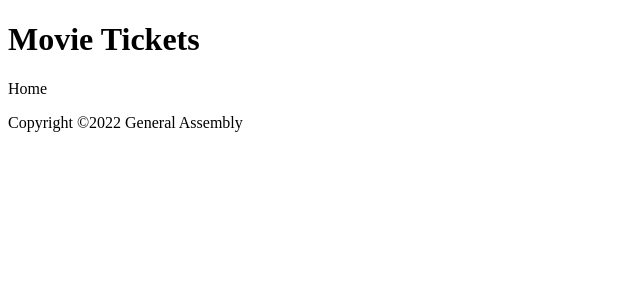
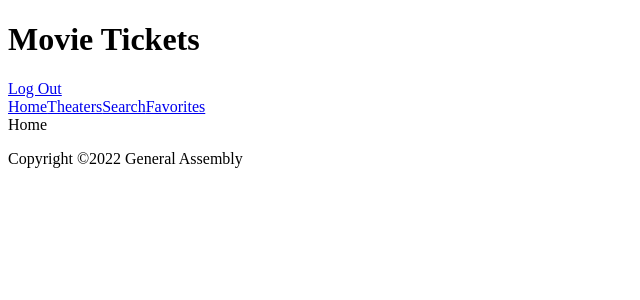
Before and after one commit to breadfan18/movie-tickets-frontend, a React (Create React App) app: page / in a window 1280 px wide. Shown: the top 300 px of the page, without its empty margins (0-640 px from the left). Built offline with nearby package versions, Linux system fonts and the light colour scheme.

Commit message:
basic Nav created

```diff
--- a/src/App.js
+++ b/src/App.js
@@ -31,7 +31,6 @@ export default function App() {
                 exact path='/favorites'
                 render={() => 'Favorites'}
               />
-
             </Switch>
           </>
         }
--- a/src/components/Header.js
+++ b/src/components/Header.js
@@ -1,9 +1,14 @@
 import { Link } from 'react-router-dom';
+import Nav from './Nav';
 
 const Header = props => {
     return (
         <header>
             <h1>Movie Tickets</h1>
+            <>
+                <Link to='/'>Log Out</Link>
+                <Nav />
+            </>
         </header>
     )
 }
--- /dev/null
+++ b/src/components/Nav.js
@@ -0,0 +1,17 @@
+// Built In Components
+import { Link } from "react-router-dom";
+
+const Nav = props => {
+    return (
+        <nav>
+            {/* <Link to='/'>Login</Link> */}
+            {/* <Link to='/'>Sign Out</Link> */}
+            <Link to='/'>Home</Link>
+            <Link to='/theaters'>Theaters</Link>
+            <Link to='/search'>Search</Link>
+            <Link to='/favorites'>Favorites</Link>
+        </nav>
+    )
+}
+
+export default Nav;
```
